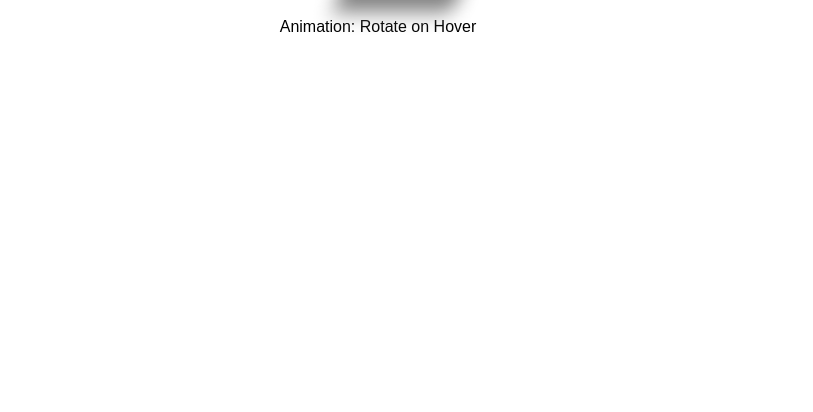
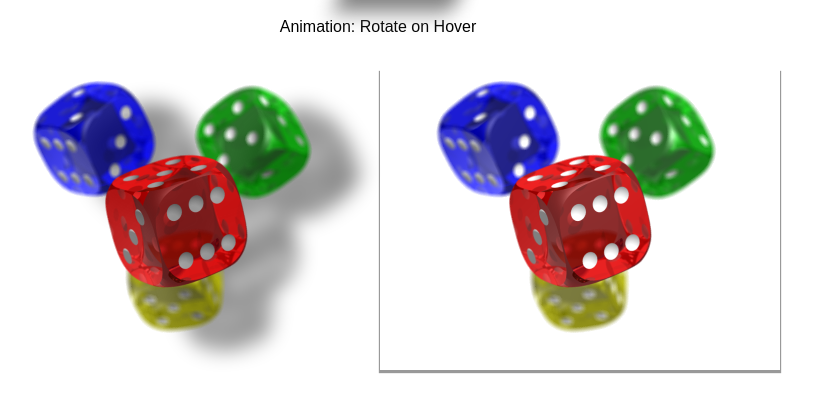
Before and after one commit to pennmeg/animation_practice, a plain HTML site: page index.html in a window 1280 px wide. Shown: the part 922-1334 px from the top of the page, without its empty margins (370-1183 px from the left). Before the commit the page ends 1082 px from the top, so only its background shows below. Drawn offline with nearby package versions, Linux system fonts and the light colour scheme; files whose address does not match are found by name.

Commit message:
box shadow vs drop shadow

```diff
--- a/index.html
+++ b/index.html
@@ -26,6 +26,9 @@
     <br>
     <div class="rotate"></div>
     <p>Animation: Rotate on Hover</p>
+    <br>
+    <img id="filter" src="C:\Users\joshu\OneDrive\Documents\Megan\code\animation_practice\PNG_transparency_demonstration_1.png">
+    <img id="shadow" src="C:\Users\joshu\OneDrive\Documents\Megan\code\animation_practice\PNG_transparency_demonstration_1.png">
   <script src="//ajax.googleapis.com/ajax/libs/jquery/1.7.2/jquery.min.js" type="text/javascript"></script>
   </body>
 </html>
--- a/stylesheet.css
+++ b/stylesheet.css
@@ -89,3 +89,14 @@ button {
   transform: none;
   filter:drop-shadow(0px 0px 0px white);
 }
+#filter {
+  height: 300px;
+  width: 400px;
+  filter:drop-shadow(50px 20px 10px grey);
+}
+#shadow {
+  height: 300px;
+  width: 400px;
+  box-shadow: 0px 2px 1px 1px rgba(0, 0, 0, .4);
+
+}
```
Also changed, not shown: PNG_transparency_demonstration_1.png (added).
